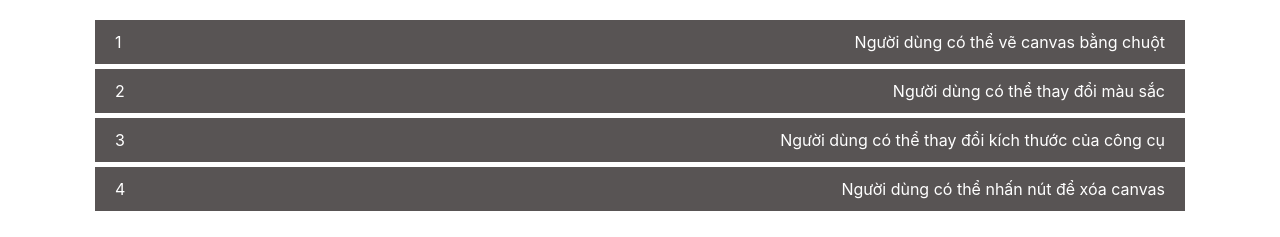
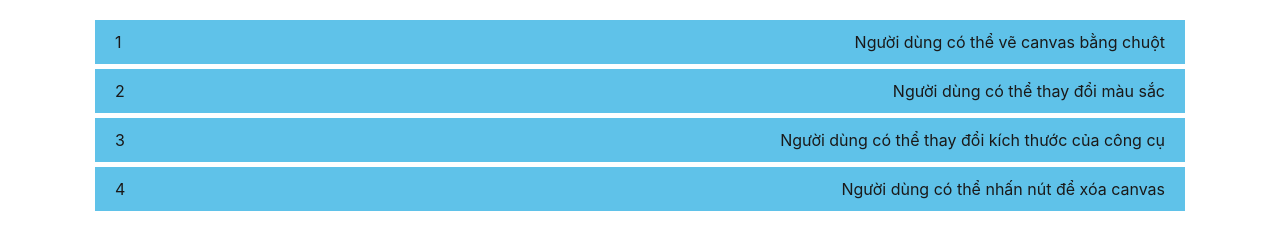
Before and after one commit to levantinh123/drawing-app, a plain HTML site: page index.html in a window 1280 px wide. Shown: the part 563-800 px from the top of the page. Drawn offline with nearby package versions, Linux system fonts and the light colour scheme.

Commit message:
Update styles.css

```diff
--- a/styles.css
+++ b/styles.css
@@ -100,9 +100,9 @@ body {
 }
 .bottom ul li {
 	display: flex;
-	background-color: rgba(18, 12, 12, 0.7);
+	background-color: rgba(28, 169, 224, 0.7);
 	padding: 10px 20px;
-	color: #fff;
+	color: rgb(26, 25, 25);
 	margin: 5px 0;
 	transition: 0.5s;
 	align-items: center;
@@ -111,7 +111,7 @@ body {
 
 .bottom ul li:hover {
 	transform: scale(1.06);
-	background-color: rgba(17, 2, 2, 0.44);
+	background-color: rgba(7, 233, 64, 0.44);
 }
 .intro .features .itemFeatures:hover {
 	background: #777777;
```
